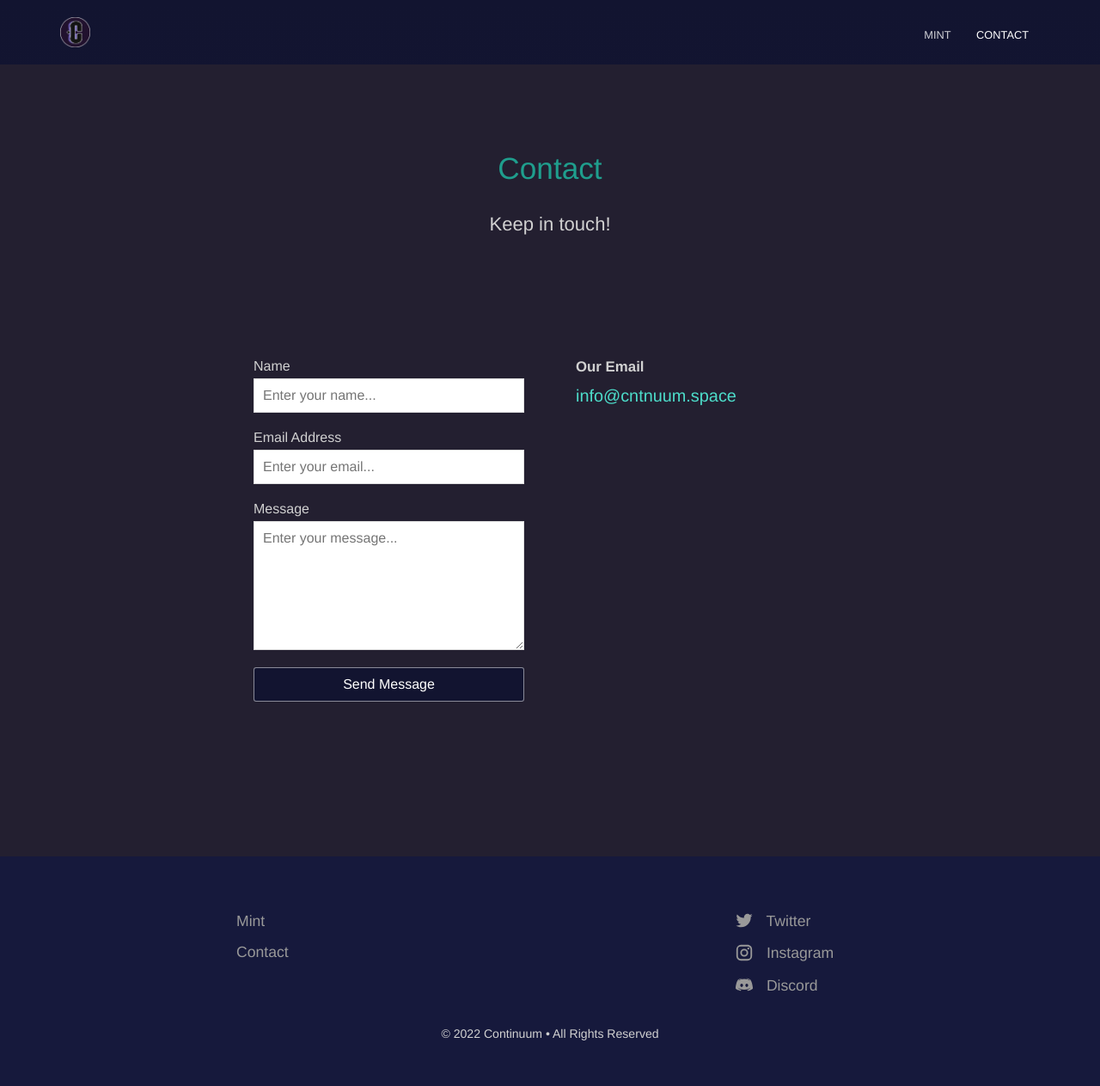
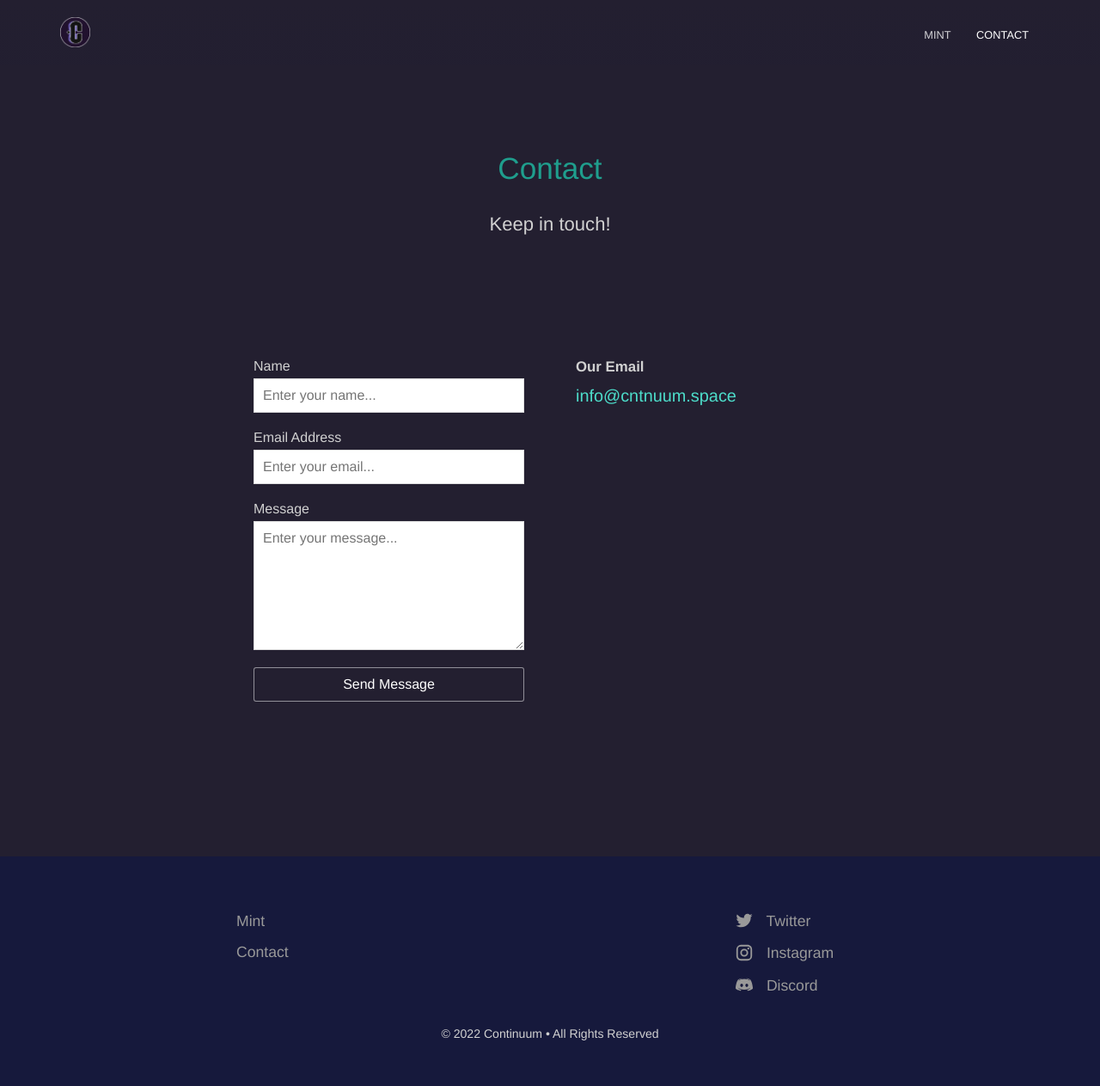
Before and after one commit to Temperedfire/continuum, a Jekyll site: the page built from contact.html, in a window 1280 px wide. Shown: the whole page at 86% size. Built offline with Jekyll 4.4.1, drawn with Linux system fonts in a browser that asks for light colours.

Commit message:
variables.scss brand color update

```diff
--- a/_sass/variables.scss
+++ b/_sass/variables.scss
@@ -1,4 +1,4 @@
-$brand-color: #121430;
+$brand-color: #231f30;
 $secondary-brand-color: #16193C;
 $middle-gradient-color: mix($brand-color, $secondary-brand-color, 95%);
 
```
